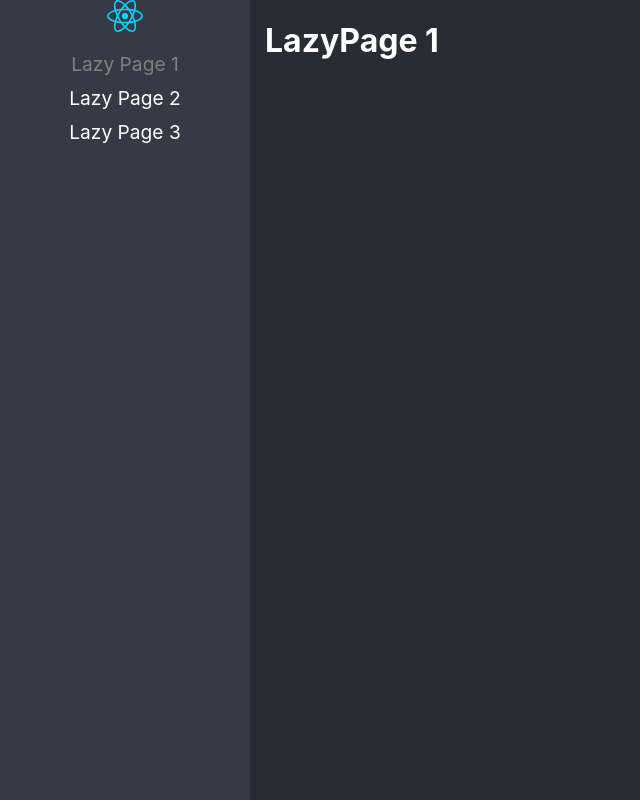
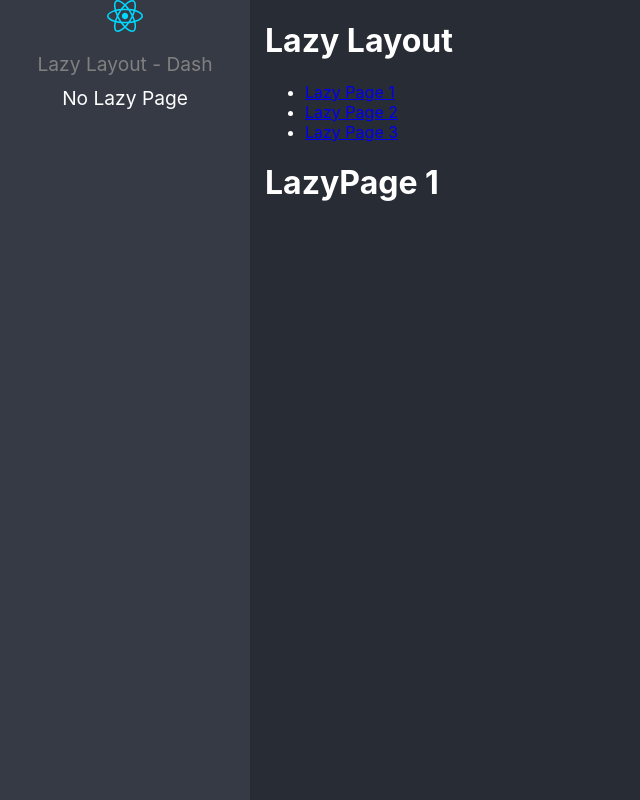
Before and after one commit to jtejadavilca-cursos/reactjs-pro-fh-react-app, a React (Vite) app: page /lazyload/lazy1 in a window 1280 px wide. Before the commit this address led to /lazy-page-1. Shown: the whole page, without its empty margins (0-640 px from the left). Built offline with nearby package versions, Linux system fonts and the light colour scheme.

Commit message:
Practicing Lazy Load

```diff
--- /dev/null
+++ b/src/01-lazload/layout/LazyLayout.tsx
@@ -0,0 +1,33 @@
+import { Navigate, NavLink, Route, Routes } from "react-router";
+import { LazyPage1, LazyPage2, LazyPage3 } from "../pages";
+
+export const LazyLayout = () => {
+    return (
+        <div>
+            <h1>Lazy Layout</h1>
+
+            <ul>
+                <li>
+                    <NavLink to="/lazyload/lazy1">Lazy Page 1</NavLink>
+                </li>
+                <li>
+                    <NavLink to="/lazyload/lazy2">Lazy Page 2</NavLink>
+                </li>
+                <li>
+                    <NavLink to="/lazyload/lazy3">Lazy Page 3</NavLink>
+                </li>
+            </ul>
+
+            <Routes>
+                <Route path="lazy1" element={<LazyPage1 />} />
+                <Route path="lazy2" element={<LazyPage2 />} />
+                <Route path="lazy3" element={<LazyPage3 />} />
+
+                {/* <Route path="*" element={<h1>Not Found</h1>} /> */}
+                <Route path="*" element={<Navigate replace to="/lazyload/lazy1" />} />
+            </Routes>
+        </div>
+    );
+};
+
+export default LazyLayout;
--- /dev/null
+++ b/src/01-lazload/pages/NoLazy.tsx
@@ -0,0 +1,7 @@
+export const NoLazy = () => {
+    return (
+        <div>
+            <h1>No Lazy Load component</h1>
+        </div>
+    );
+};
--- a/src/routes/routes.ts
+++ b/src/routes/routes.ts
@@ -1,4 +1,5 @@
 import { lazy, LazyExoticComponent } from "react";
+import { NoLazy } from "../01-lazload/pages/NoLazy";
 
 type JSXComponent = () => JSX.Element;
 
@@ -9,27 +10,22 @@
     name: string;
 }
 
-const Lazy1 = lazy(() => import("../01-lazload/pages/LazyPage1"));
-const Lazy2 = lazy(() => import("../01-lazload/pages/LazyPage2"));
-const Lazy3 = lazy(() => import("../01-lazload/pages/LazyPage3"));
+const LazyLayout = lazy(() => import("../01-lazload/layout/LazyLayout"));
+//const Lazy1 = lazy(() => import("../01-lazload/pages/LazyPage1"));
+// const Lazy2 = lazy(() => import("../01-lazload/pages/LazyPage2"));
+// const Lazy3 = lazy(() => import("../01-lazload/pages/LazyPage3"));
 
 export const routers: Route[] = [
     {
-        to: "/lazy-page-1",
-        path: "lazy-page-1",
-        Component: Lazy1,
-        name: "Lazy Page 1",
+        path: "/lazyload/*",
+        to: "/lazyload/",
+        Component: LazyLayout,
+        name: "Lazy Layout - Dash",
     },
     {
-        to: "/lazy-page-2",
-        path: "lazy-page-2",
-        Component: Lazy2,
-        name: "Lazy Page 2",
-    },
-    {
-        to: "/lazy-page-3",
-        path: "lazy-page-3",
-        Component: Lazy3,
-        name: "Lazy Page 3",
+        to: "/no-lazy",
+        path: "no-lazy",
+        Component: NoLazy,
+        name: "No Lazy Page",
     },
 ];
```
Also changed, not shown: 1 other file (tests, documents, lock files or other folders).
